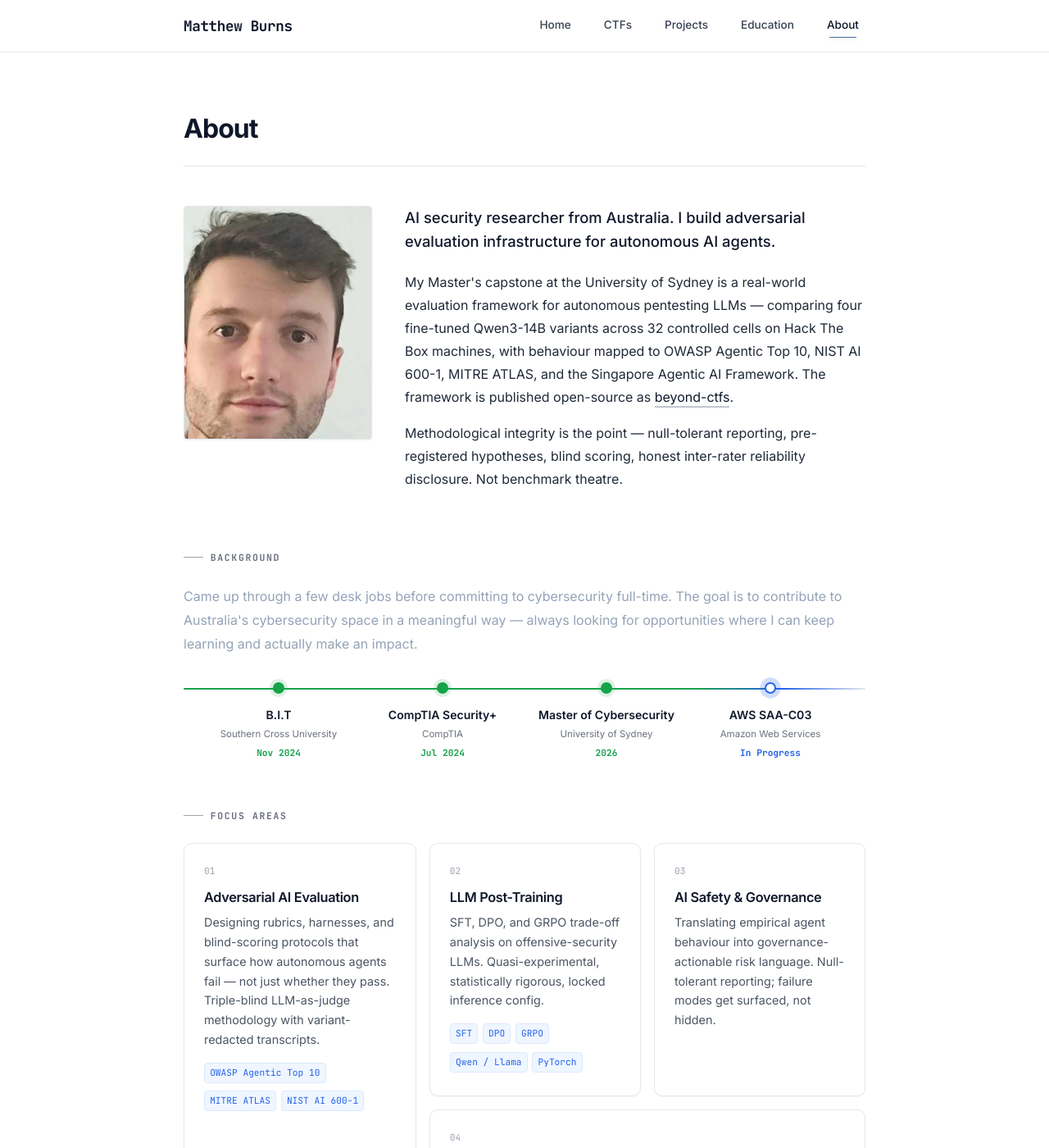
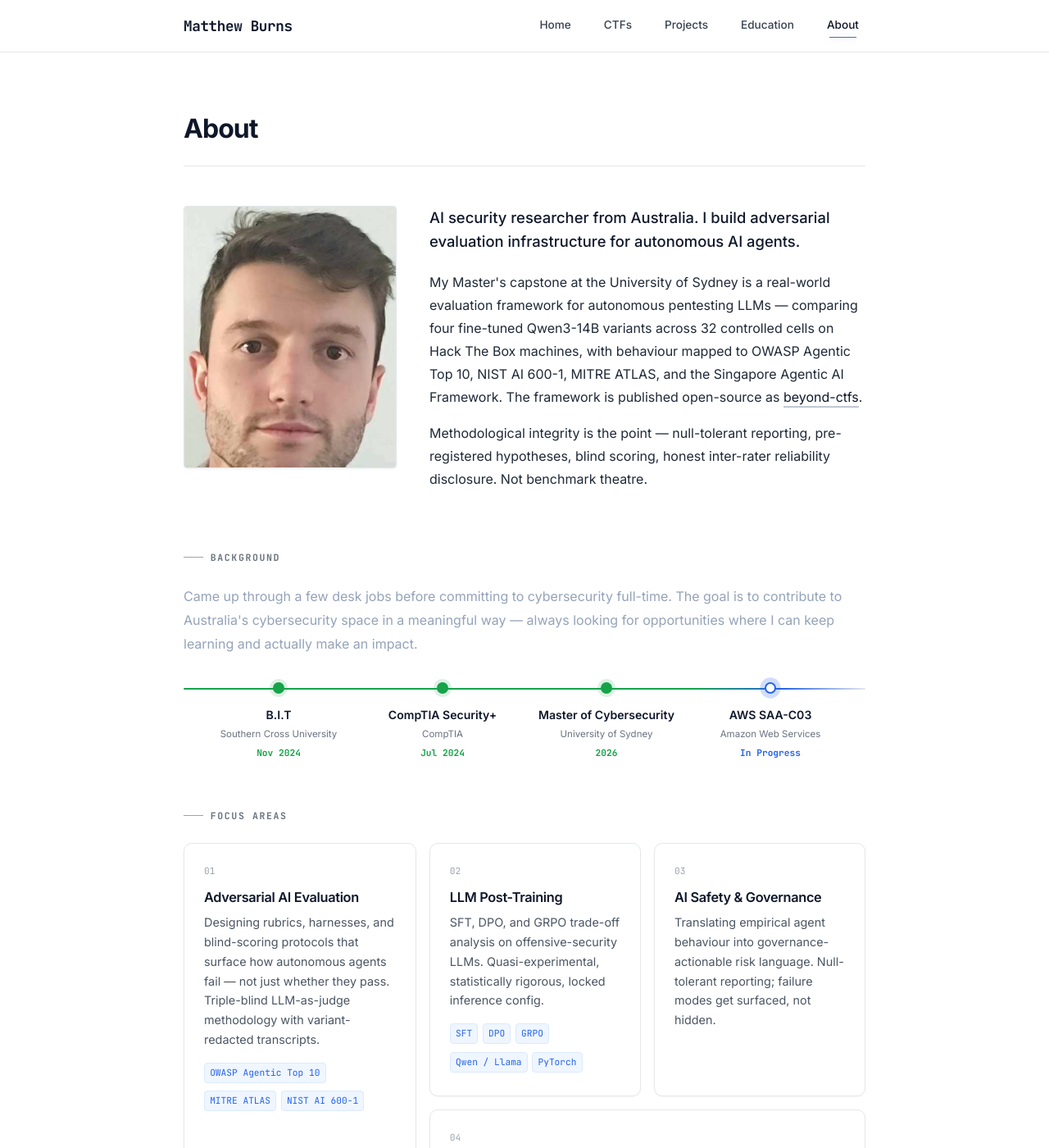
Before and after one commit to mburns00/mburns00.github.io, a Jekyll site: the page built from pages/about.html, in a window 1280 px wide and 1400 px high. Shown: the whole window at 82% size. Built offline with Jekyll 4.4.1, drawn with Linux system fonts in a browser that asks for light colours; some web fonts are replaced.

Commit message:
about: photo bigger (260x320) + bg-position 75% → 62% (face shifts ~10% right in display)

```diff
--- a/pages/about.html
+++ b/pages/about.html
@@ -8,19 +8,19 @@ permalink: /about/
   /* ━━ Intro — photo on LEFT (larger), bio flowing right ━━ */
   .about-intro {
     display: grid;
-    grid-template-columns: 230px 1fr;
+    grid-template-columns: 260px 1fr;
     gap: 2.5rem;
     align-items: start;
     margin: 1.5rem 0 3.5rem 0;
   }
   .about-intro-text { min-width: 0; max-width: 600px; }
   .about-photo {
-    width: 230px;
-    height: 285px;
+    width: 260px;
+    height: 320px;
     border-radius: 4px;
     background-image: url("{{ '/assets/images/matthew-burns.jpg' | relative_url }}");
     background-size: 175% auto;
-    background-position: 75% 38%;
+    background-position: 62% 38%;
     background-repeat: no-repeat;
     border: 1px solid #e5e7eb;
     box-shadow: 0 1px 3px rgba(15, 23, 42, 0.06);
```
